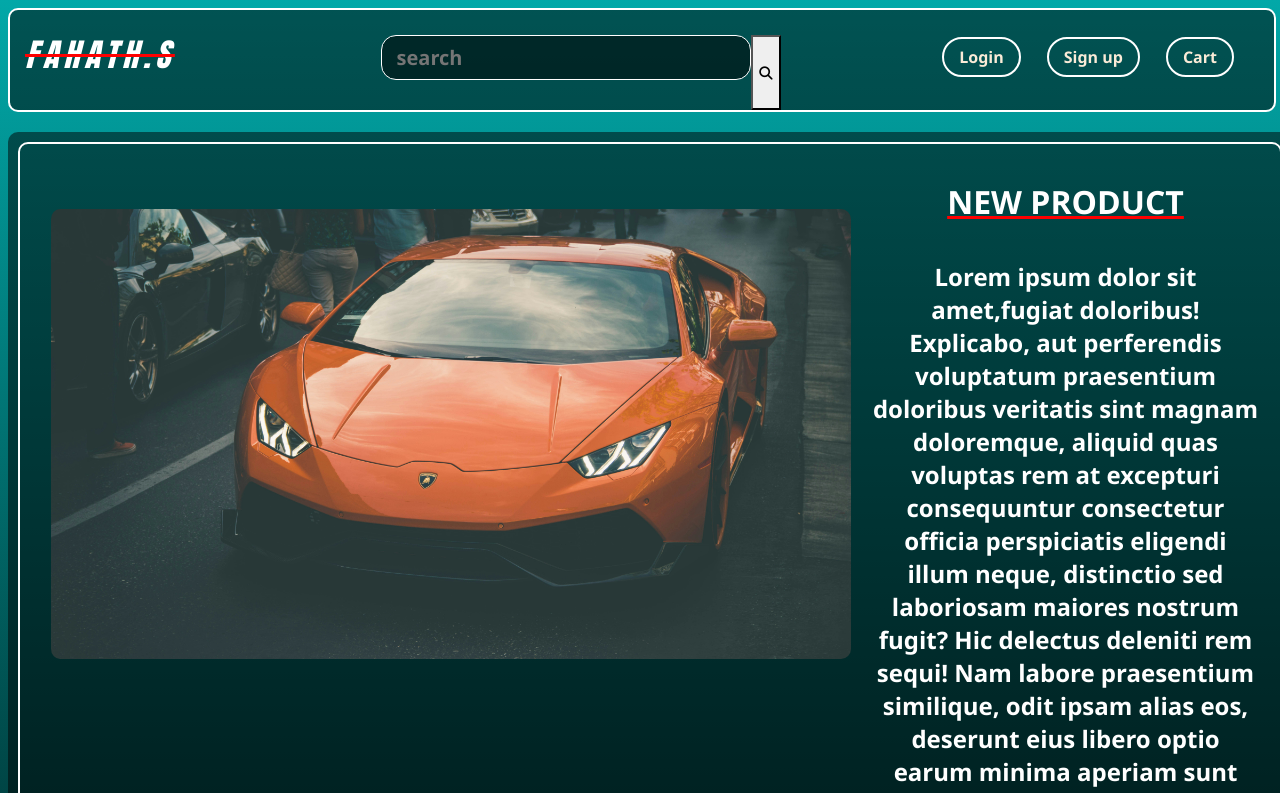
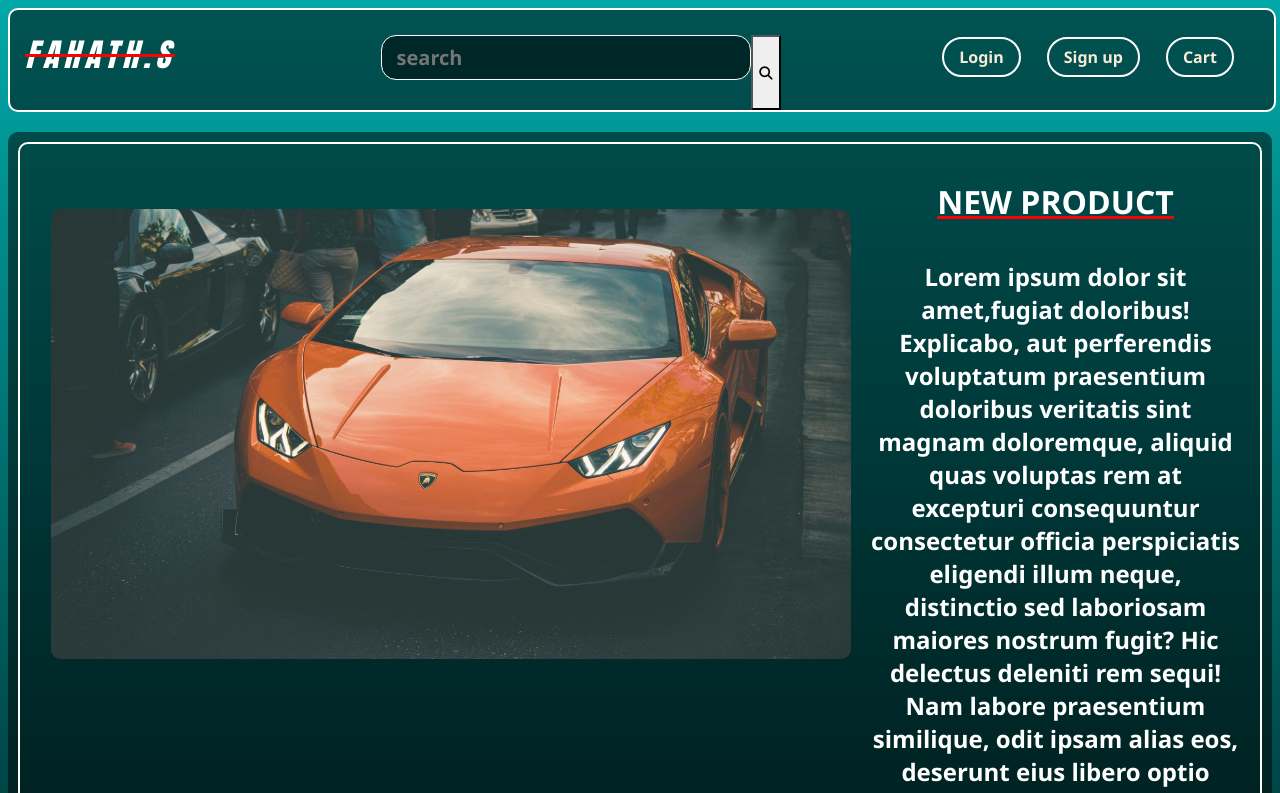
Before and after one commit to Fahaths/Car-Shopping, a plain HTML site: page index.html in a window 1280 px wide. Shown: the top 793 px of the page. Drawn offline with Linux system fonts and the light colour scheme.

Commit message:
Update style.css

```diff
--- a/style.css
+++ b/style.css
@@ -91,8 +91,8 @@ ul li a:hover{
     margin-top: 20px;
     padding: 10px;
     border-radius: 10px;
-    width: 100%;
-
+    width: auto;
+    height:auto:
 }
 .prod-img{
     border: 2px solid white;
```
